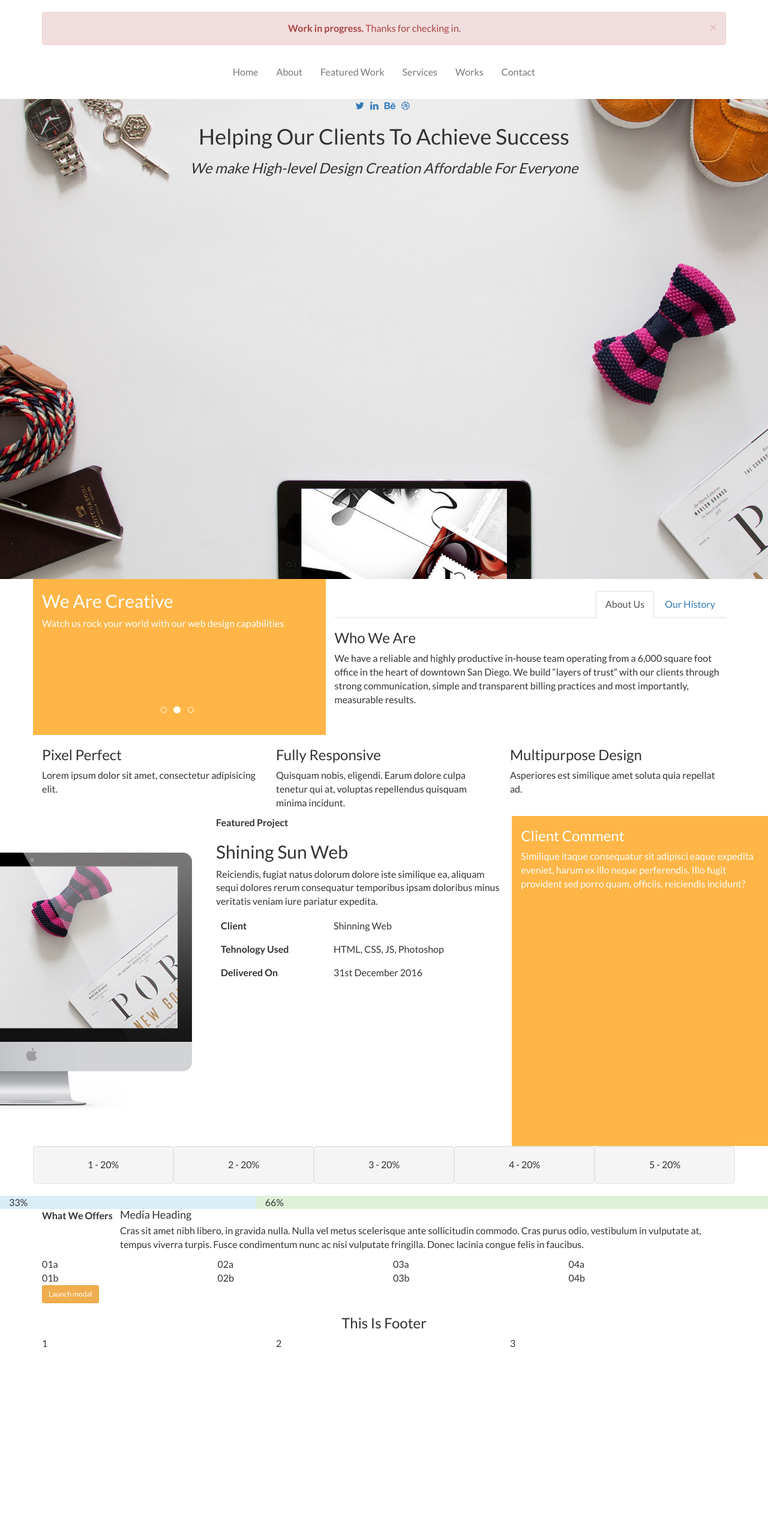
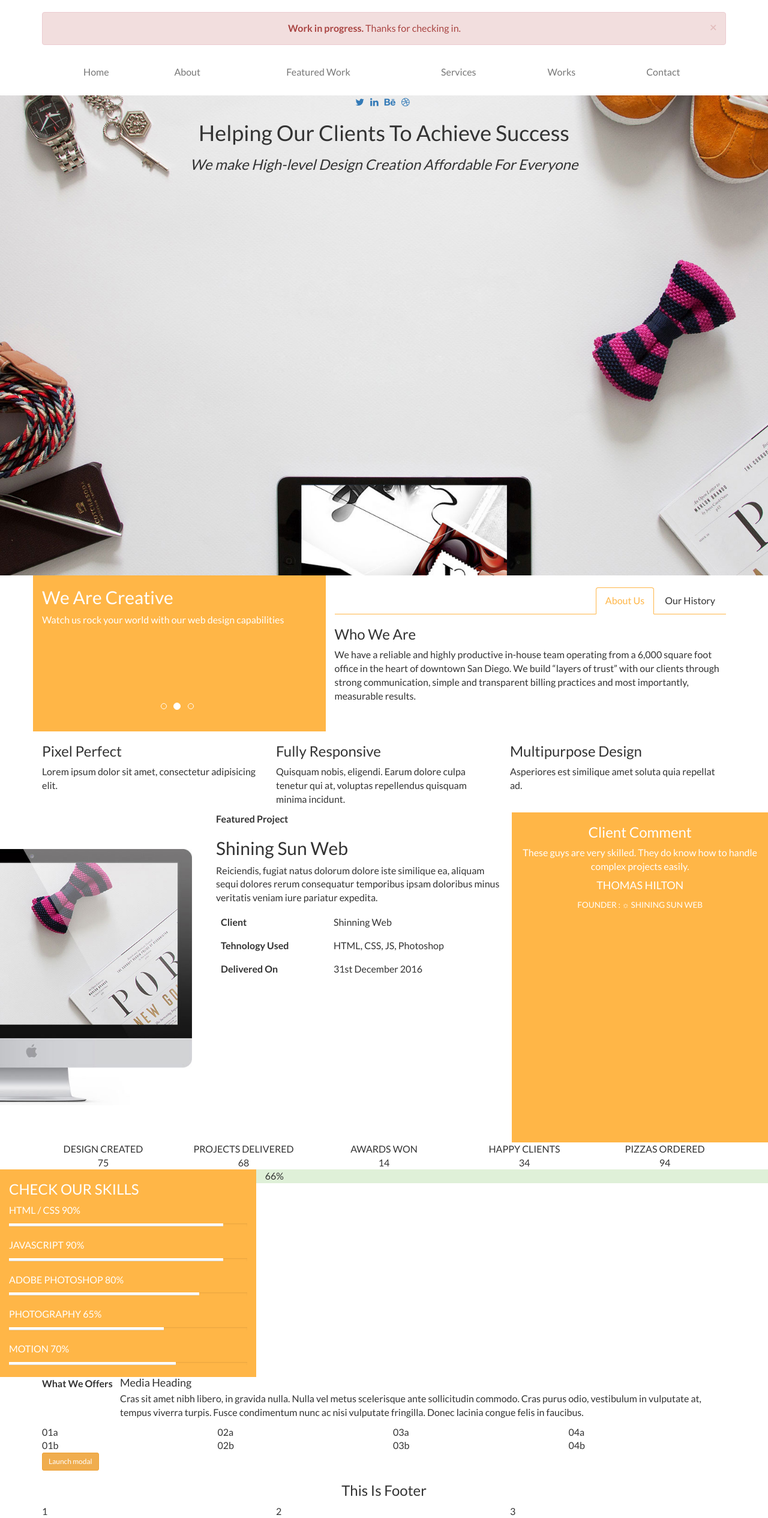
Before and after one commit to Danko-M/react-site, a React (Create React App) app: page / in a window 1280 px wide. Shown: the whole page at 60% size. Before the commit the page ends 2251 px from the top, so only its background shows below. Built offline with nearby package versions, Linux system fonts and the light colour scheme.

Commit message:
added more content and styles

```diff
--- a/src/components/SectionC.js
+++ b/src/components/SectionC.js
@@ -19,9 +19,11 @@ export class SectionC extends Component {
 							</tbody>
 						</table>
 		      </Col>
-		      <Col xs={12} sm={4} className="bg-orange">
+		      <Col xs={12} sm={4} className="text-center bg-orange">
 		      	<h3>Client Comment</h3>
-		      	<p>Similique itaque consequatur sit adipisci eaque expedita eveniet, harum ex illo neque perferendis. Illo fugit provident sed porro quam, officiis, reiciendis incidunt?</p>
+		      	<div>These guys are very skilled. They do know how to handle complex projects easily.</div>
+		      	<h4 className="text-uppercase">Thomas Hilton</h4>
+		      	<small className="text-uppercase">Founder : &#9788; Shining Sun Web</small>
 	      	</Col>
 		    </Row>
 		  </Grid>
--- a/src/components/SectionD.js
+++ b/src/components/SectionD.js
@@ -6,11 +6,26 @@ export class SectionD extends Component {
     return (
 			<Grid>
 		    <Row className="show-grid text-center">
-		      <Col className='col-xs-12 col-sm-1-5 well'>1 - 20%</Col>
-		      <Col className='col-xs-12 col-sm-1-5 well'>2 - 20%</Col>
-		      <Col className='col-xs-12 col-sm-1-5 well'>3 - 20%</Col>
-		      <Col className='col-xs-12 col-sm-1-5 well'>4 - 20%</Col>
-		      <Col className='col-xs-12 col-sm-1-5 well'>5 - 20%</Col>
+		      <Col className='col-xs-12 col-sm-1-5'>
+		      	<div className="text-uppercase">Design created</div>
+		      	<div>75</div>
+		      </Col>
+		      <Col className='col-xs-12 col-sm-1-5'>
+		      	<div className="text-uppercase">Projects delivered</div>
+		      	<div>68</div>
+	      	</Col>
+		      <Col className='col-xs-12 col-sm-1-5'>
+		      	<div className="text-uppercase">Awards won</div>
+		      	<div>14</div>
+	      	</Col>
+		      <Col className='col-xs-12 col-sm-1-5'>
+		      	<div className="text-uppercase">Happy clients</div>
+		      	<div>34</div>
+	      	</Col>
+		      <Col className='col-xs-12 col-sm-1-5'>
+		      	<div className="text-uppercase">Pizzas ordered</div>
+		      	<div>94</div>
+	      	</Col>
 		    </Row>
 		  </Grid>
     )
--- a/src/components/SectionE.js
+++ b/src/components/SectionE.js
@@ -1,12 +1,24 @@
 import React, {Component} from 'react';
-import { Grid, Row, Col } from 'react-bootstrap';
+import { Grid, Row, Col, ProgressBar } from 'react-bootstrap';
 
 export class SectionE extends Component {
   render() {
     return (
 			<Grid fluid={true}>
-		    <Row className="show-grid">
-		      <Col xs={12} sm={4} className="bg-info">33%</Col>
+		    <Row className="section-e text-uppercase">
+		      <Col xs={12} sm={4} className="bg-orange">
+		      	<h3>Check our skills</h3>
+		      	<div>Html / Css 90%</div>
+		      	<ProgressBar now={90} />
+		      	<div>Javascript 90%</div>
+		      	<ProgressBar now={90} />
+		      	<div>Adobe Photoshop 80%</div>
+		      	<ProgressBar now={80} />
+		      	<div>Photography 65%</div>
+		      	<ProgressBar now={65} />
+		      	<div>Motion 70%</div>
+		      	<ProgressBar now={70} />
+	      	</Col>
 		      <Col xs={12} sm={8} className="bg-success">66%</Col>
 		    </Row>
 		  </Grid>
--- a/src/css/index.css
+++ b/src/css/index.css
@@ -15,6 +15,12 @@ body {
 .navbar-default {
   background-color: transparent;
   border: 0;
+}
+
+@media (min-width: 768px) {
+  .navbar-default {
+    margin-bottom: 10px;
+  }
 }
 
 .navbar-default .navbar-collapse,
@@ -38,10 +44,28 @@ body {
   .navbar-nav {
     float: none;
     text-align: center;
+    display: table;
+    width: 100%;
   }
   .navbar-nav li {
+    display: table-cell;
+    float: none;
+  }
+  .navbar-nav li a {
     display: inline-block;
-    float: none;
+  }
+  .navbar-nav li a:after {
+    position: relative;
+    top: 10px;
+    display: block;
+    content: "";
+    width: 0;
+    height: 4px;
+    background: #ffb647;
+    transition: width .15s;
+  }
+  .navbar-nav li a:hover:after {
+    width: 100%;
   }
 }
 
@@ -71,13 +95,29 @@ body {
   margin-top: 20px;
 }
 
+.nav-tabs {
+  border-bottom: 1px solid #ffb647;
+}
+
 .nav-tabs > li {
   float: right;
+}
+
+.nav-tabs > li a {
+  color: inherit;
 }
 
 .nav-tabs > li a:hover {
   background-color: transparent;
   border-color: #fff #fff #ddd;
+}
+
+.nav-tabs > li.active > a,
+.nav-tabs > li.active > a:hover,
+.nav-tabs > li.active > a:focus {
+  color: #ffb647;
+  border: 1px solid #ffb647;
+  border-bottom-color: transparent;
 }
 
 .section-c {
@@ -123,3 +163,14 @@ body {
 .sectionF .media-left {
   min-width: 130px;
 }
+
+.progress {
+  height: 5px;
+  margin-top: 10px;
+  background-color: transparent;
+  border-radius: 0;
+}
+
+.progress-bar {
+  background-color: #fff;
+}
--- a/src/scss/index.scss
+++ b/src/scss/index.scss
@@ -18,6 +18,9 @@ body {
 .navbar-default {
 	background-color: transparent;
   border: 0;
+  @media (min-width: 768px){
+  	margin-bottom: 10px;
+  }
 	.navbar-collapse,
 	.navbar-toggle {
 	  border-color: $orange;
@@ -38,9 +41,27 @@ body {
 	@media (min-width: 768px){
 		float: none;
 		text-align: center;
+		display: table;
+    width: 100%;
 		li {
+			display: table-cell;
+			float: none;
+			a {
 				display: inline-block;
-			float: none;
+				&:after {
+					position: relative;
+					top: 10px;
+					display: block;
+					content: "";
+					width: 0;
+					height: 4px;
+					background: $orange;
+					transition: width .15s;
+				}
+				&:hover:after {
+					width: 100%;
+				}
+			}
 		}
 	}
 }
@@ -57,14 +78,6 @@ body {
 }
 // Section A
 .section-a {
-	// overflow: hidden;
-	// .bg-orange {
-	// 	min-height: 170px;
-	// 	@media (min-width: 768px){
-	// 		// padding-bottom: 1000em;
-	// 		// margin-bottom: -1000em;
-	// 	}
-	// }
 	// Carousel
 	.item {
 		min-height: 240px;
@@ -79,14 +92,25 @@ body {
 .secAtabs {
 	margin-top: 20px;
 }
-.nav-tabs > li {
+
+.nav-tabs {
+	border-bottom: 1px solid $orange;
+	& > li {
 		float: right;
 		a {
-	  // border-color: #fff;
+	    color: inherit;
 		}
 		a:hover {
 		  background-color: transparent;
 		  border-color: $w $w #ddd;
+		}
+		&.active > a,
+		&.active > a:hover,
+		&.active > a:focus {
+			color: $orange;
+			border: 1px solid $orange;
+			border-bottom-color: transparent;
+		}
 	}
 }
 // Section C
@@ -130,3 +154,15 @@ body {
 		min-width: 130px;
 	}
 }
+
+// Section E
+
+.progress {
+	height: 5px;
+	margin-top: 10px;
+	background-color: transparent;
+	border-radius: 0;
+}
+.progress-bar {
+	background-color: $w;
+}
```
Lines whose indentation alone changed are shown as unchanged.
